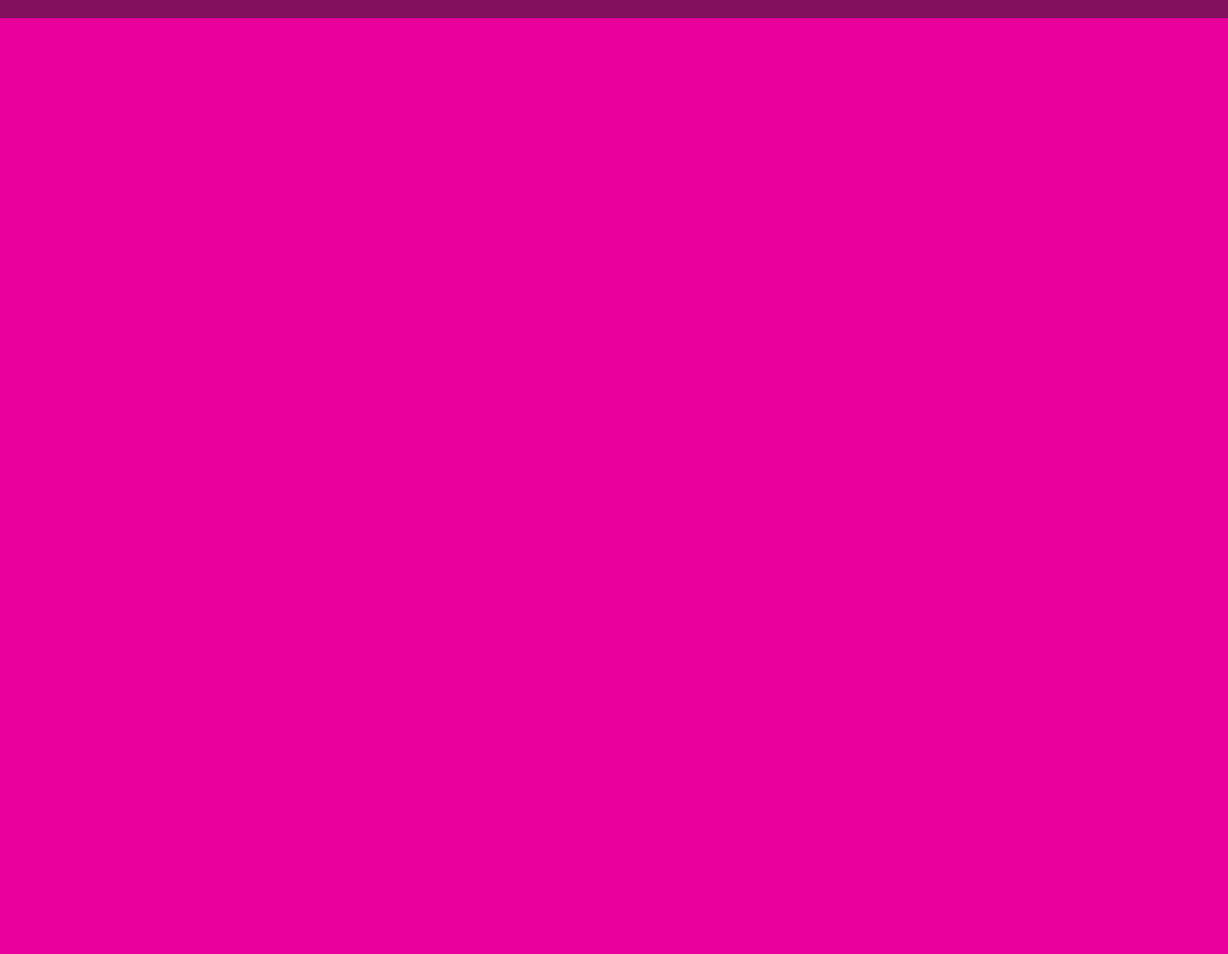
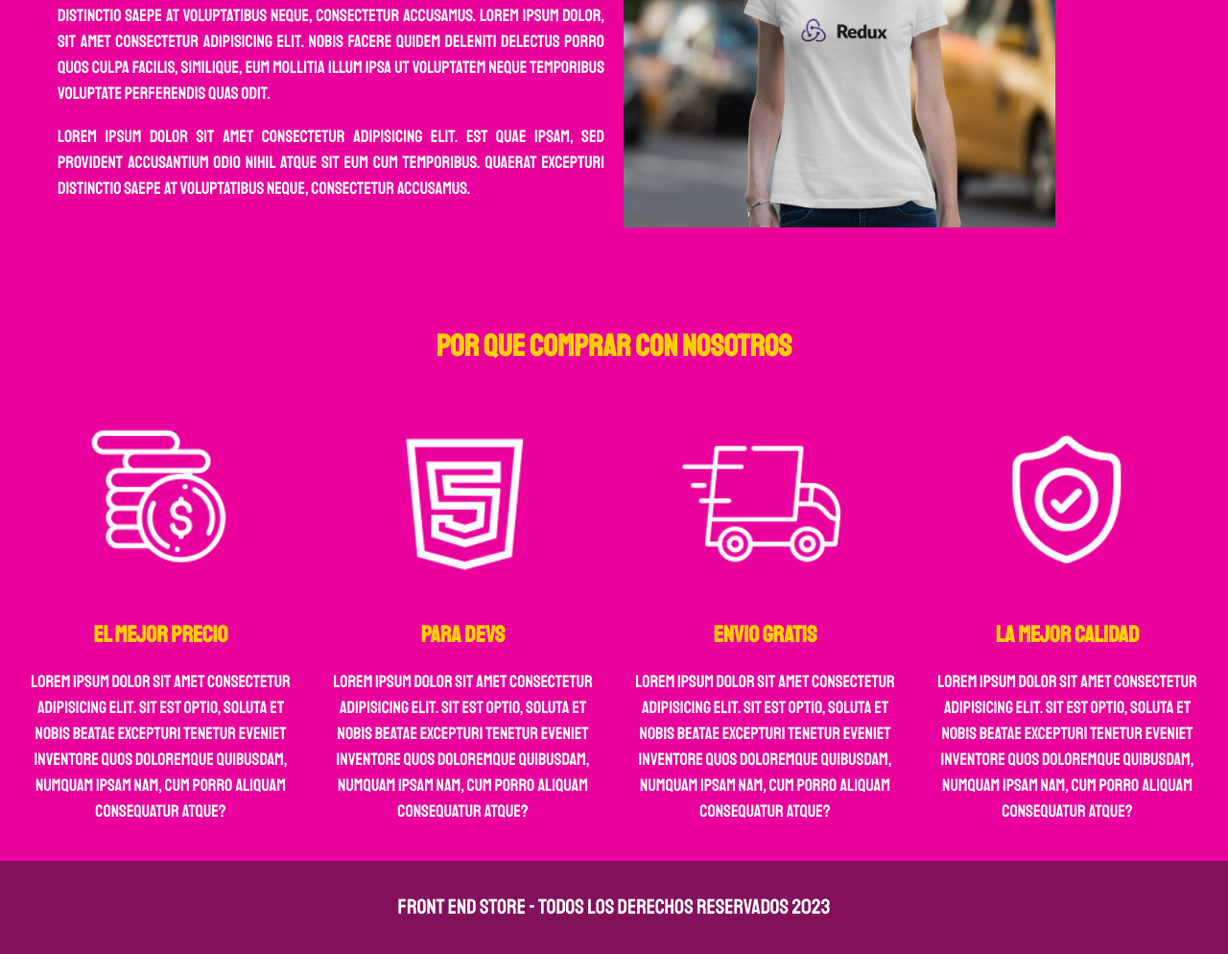
Before and after one commit to BonanseaMariano/FrontEnd-Store, a plain HTML site: page nosotros.html in a window 1280 px wide. Shown: the part 421-1415 px from the top of the page at 96% size. Before the commit the page ends 800 px from the top, so only its background shows below. Drawn offline with Linux system fonts and the light colour scheme; a web font is replaced by a local one.

Commit message:
nosotros terminado

```diff
--- a/Css/Styles.css
+++ b/Css/Styles.css
@@ -158,3 +158,69 @@ h3 {
         grid-column: 2 / 4;
     }
 }
+
+/*Nosotros*/
+.nosotros {
+    display: grid;
+    grid-template-rows: repeat(2,auto);
+    align-items: center;
+    margin: 2rem;
+}
+
+@media (min-width: 768px) {
+    .nosotros {
+        grid-template-columns: repeat(2,1fr);
+        column-gap: 2rem;
+    }
+}
+
+.nosotros__imagen {
+    grid-row: 1/2;
+    width: 100%;
+}
+
+@media (min-width: 768px) {
+    .nosotros__imagen {
+        grid-column: 2/3;
+        max-height: 315px;
+        min-height: 280px;
+        width: auto;
+    }
+}
+.nosotros__contenido {
+    text-align: justify;
+}
+
+/*Bloques*/
+.contenedor-comprar {
+    margin-top: 10rem;
+}
+.comprar__titulo {
+    margin: 0 1rem;
+}
+
+.bloques {
+    display: grid;
+    grid-template-columns: repeat(2,1fr);
+    gap: 2rem;
+    margin: 2rem;
+}
+
+@media (min-width: 768px) {
+    .bloques {
+        grid-template-columns: repeat(4,1fr);
+        grid-template-rows: 1fr;
+    }
+}
+
+.bloque {
+    text-align: center;
+}
+
+.bloque__titulo {
+    margin: 0;
+}
+
+.bloque__imagen {
+    width: 100%;
+}
--- a/nosotros.html
+++ b/nosotros.html
@@ -22,7 +22,72 @@
 
     <main class="contenedor">
         <h1>Nosotros</h1>
+        <div class="nosotros">
+            <div class="nosotros__contenido">
+                <p>
+                    Lorem ipsum dolor sit amet consectetur adipisicing elit.
+                    Est quae ipsam, sed provident accusantium odio nihil atque sit eum cum temporibus.
+                    Quaerat excepturi distinctio saepe at voluptatibus neque, consectetur accusamus.
+                    Lorem ipsum dolor, sit amet consectetur adipisicing elit. Nobis facere quidem
+                    deleniti delectus porro quos culpa facilis, similique,
+                    eum mollitia illum ipsa ut voluptatem neque temporibus voluptate
+                    perferendis quas odit.
+                </p>
+                <p>
+                    Lorem ipsum dolor sit amet consectetur adipisicing elit.
+                    Est quae ipsam, sed provident accusantium odio nihil atque sit eum cum temporibus.
+                    Quaerat excepturi distinctio saepe at voluptatibus neque, consectetur accusamus.
+                </p>
+            </div>
+            <img class="nosotros__imagen" src="img/nosotros.jpg" alt="imagen nosotros">
+        </div>
     </main>
+
+    <section class="contenedor-comprar">
+        <h2 class="comprar__titulo">Por que comprar con nosotros</h2>
+        <div class="bloques">
+            <div class="bloque">
+                <img class="bloque__imagen" src="img/icono_1.png" alt="porque comprar">
+                <h3 class="bloque__titulo">El mejor precio</h3>
+                <p>
+                    Lorem ipsum dolor sit amet consectetur adipisicing elit.
+                    Sit est optio, soluta et nobis beatae excepturi tenetur
+                    eveniet inventore quos doloremque quibusdam,
+                    numquam ipsam nam, cum porro aliquam consequatur atque?
+                </p>
+            </div><!--bloque-->
+            <div class="bloque">
+                <img class="bloque__imagen" src="img/icono_2.png" alt="porque comprar">
+                <h3 class="bloque__titulo">Para devs</h3>
+                <p>
+                    Lorem ipsum dolor sit amet consectetur adipisicing elit.
+                    Sit est optio, soluta et nobis beatae excepturi tenetur
+                    eveniet inventore quos doloremque quibusdam,
+                    numquam ipsam nam, cum porro aliquam consequatur atque?
+                </p>
+            </div><!--bloque-->
+            <div class="bloque">
+                <img class="bloque__imagen" src="img/icono_3.png" alt="porque comprar">
+                <h3 class="bloque__titulo">Envio gratis</h3>
+                <p>
+                    Lorem ipsum dolor sit amet consectetur adipisicing elit.
+                    Sit est optio, soluta et nobis beatae excepturi tenetur
+                    eveniet inventore quos doloremque quibusdam,
+                    numquam ipsam nam, cum porro aliquam consequatur atque?
+                </p>
+            </div><!--bloque-->
+            <div class="bloque">
+                <img class="bloque__imagen" src="img/icono_4.png" alt="porque comprar">
+                <h3 class="bloque__titulo">La mejor calidad</h3>
+                <p>
+                    Lorem ipsum dolor sit amet consectetur adipisicing elit.
+                    Sit est optio, soluta et nobis beatae excepturi tenetur
+                    eveniet inventore quos doloremque quibusdam,
+                    numquam ipsam nam, cum porro aliquam consequatur atque?
+                </p>
+            </div><!--bloque-->
+        </div><!--bloques-->
+    </section>
 
     <footer class="footer">
         <p class="footer__texto">Front End Store - Todos los derechos reservados 2023</p>
```
